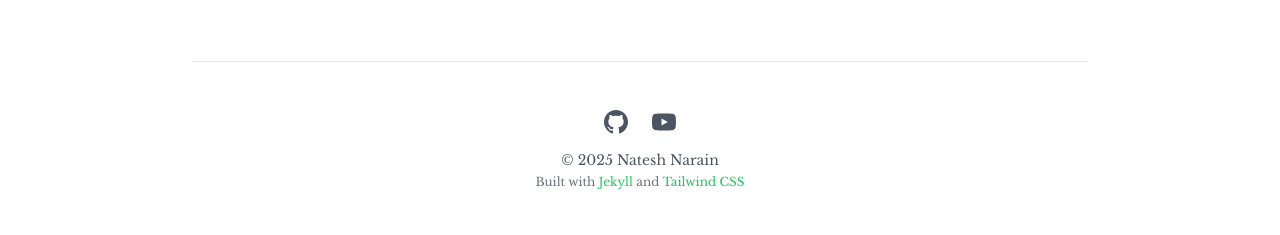
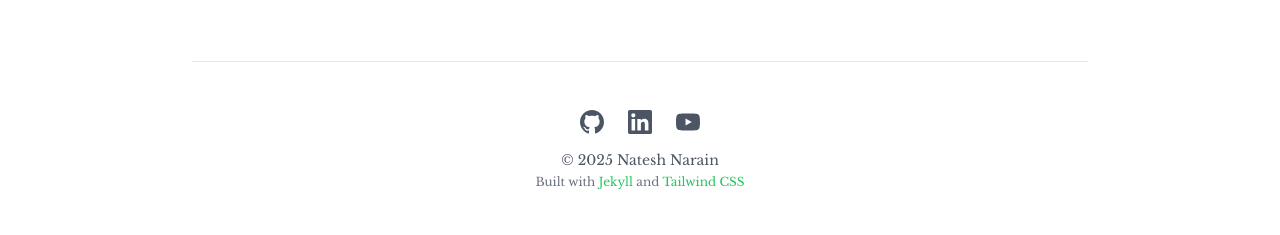
Before and after one commit to nnarain/nnarain.github.io, a Jekyll site: the page built from about.md, in a window 1280 px wide. Shown: the part 1378-1613 px from the top of the page. Built offline with Jekyll 4.4.1, drawn with Linux system fonts in a browser that asks for light colours; nearby versions of some CDN libraries.

Commit message:
Add linkedin to footer

```diff
--- a/_config.yml
+++ b/_config.yml
@@ -32,6 +32,7 @@
 github_url: https://github.com/nnarain
 youtube_username: nnaraindev
 youtube_url: https://www.youtube.com/channel/UCVYy1Jiww7YAsgEFD2CSQSw
+linkedin_url: https://www.linkedin.com/in/natesh-narain/
 
 # Build settings
 markdown: kramdown
--- a/_includes/footer.html
+++ b/_includes/footer.html
@@ -5,6 +5,13 @@
             <a href="{{ site.github_url }}" class="hover:text-primary transition-colors duration-200" aria-label="GitHub">
                 <svg class="w-6 h-6" fill="currentColor" viewBox="0 0 24 24" xmlns="http://www.w3.org/2000/svg">
                     <path d="M12 0c-6.626 0-12 5.373-12 12 0 5.302 3.438 9.8 8.207 11.387.599.111.793-.261.793-.577v-2.234c-3.338.726-4.033-1.416-4.033-1.416-.546-1.387-1.333-1.756-1.333-1.756-1.089-.745.083-.729.083-.729 1.205.084 1.839 1.237 1.839 1.237 1.07 1.834 2.807 1.304 3.492.997.107-.775.418-1.305.762-1.604-2.665-.305-5.467-1.334-5.467-5.931 0-1.311.469-2.381 1.236-3.221-.124-.303-.535-1.524.117-3.176 0 0 1.008-.322 3.301 1.23.957-.266 1.983-.399 3.003-.404 1.02.005 2.047.138 3.006.404 2.291-1.552 3.297-1.23 3.297-1.23.653 1.653.242 2.874.118 3.176.77.84 1.235 1.911 1.235 3.221 0 4.609-2.807 5.624-5.479 5.921.43.372.823 1.102.823 2.222v3.293c0 .319.192.694.801.576 4.765-1.589 8.199-6.086 8.199-11.386 0-6.627-5.373-12-12-12z"/>
+                </svg>
+            </a>
+            {% endif %}
+            {% if site.linkedin_url %}
+            <a href="{{ site.linkedin_url }}" class="hover:text-primary transition-colors duration-200" aria-label="LinkedIn">
+                <svg class="w-6 h-6" fill="currentColor" viewBox="0 0 24 24" xmlns="http://www.w3.org/2000/svg">
+                    <path d="M20.447 20.452h-3.554v-5.569c0-1.328-.027-3.037-1.852-3.037-1.853 0-2.136 1.445-2.136 2.939v5.667H9.351V9h3.414v1.561h.046c.477-.9 1.637-1.85 3.37-1.85 3.601 0 4.267 2.37 4.267 5.455v6.286zM5.337 7.433c-1.144 0-2.063-.926-2.063-2.065 0-1.138.92-2.063 2.063-2.063 1.14 0 2.064.925 2.064 2.063 0 1.139-.925 2.065-2.064 2.065zm1.782 13.019H3.555V9h3.564v11.452zM22.225 0H1.771C.792 0 0 .774 0 1.729v20.542C0 23.227.792 24 1.771 24h20.451C23.2 24 24 23.227 24 22.271V1.729C24 .774 23.2 0 22.222 0h.003z"/>
                 </svg>
             </a>
             {% endif %}
--- a/about.md
+++ b/about.md
@@ -20,7 +20,7 @@
 
         <!-- Links -->
         <div class="flex flex-col sm:flex-row gap-4 justify-center md:justify-start">
-          <a href="https://www.linkedin.com/in/natesh-narain/" target="_blank" rel="noopener noreferrer" class="inline-flex items-center justify-center px-6 py-2 bg-blue-600 hover:bg-blue-700 text-white font-medium rounded-lg transition-colors duration-200 shadow-md hover:shadow-lg">
+          <a href="{{ site.linkedin_url }}" target="_blank" rel="noopener noreferrer" class="inline-flex items-center justify-center px-6 py-2 bg-blue-600 hover:bg-blue-700 text-white font-medium rounded-lg transition-colors duration-200 shadow-md hover:shadow-lg">
             <svg class="w-5 h-5 mr-2" fill="currentColor" viewBox="0 0 24 24" xmlns="http://www.w3.org/2000/svg">
               <path d="M20.447 20.452h-3.554v-5.569c0-1.328-.027-3.037-1.852-3.037-1.853 0-2.136 1.445-2.136 2.939v5.667H9.351V9h3.414v1.561h.046c.477-.9 1.637-1.85 3.37-1.85 3.601 0 4.267 2.37 4.267 5.455v6.286zM5.337 7.433c-1.144 0-2.063-.926-2.063-2.065 0-1.138.92-2.063 2.063-2.063 1.14 0 2.064.925 2.064 2.063 0 1.139-.925 2.065-2.064 2.065zm1.782 13.019H3.555V9h3.564v11.452zM22.225 0H1.771C.792 0 0 .774 0 1.729v20.542C0 23.227.792 24 1.771 24h20.451C23.2 24 24 23.227 24 22.271V1.729C24 .774 23.2 0 22.222 0h.003z"/>
             </svg>
```
